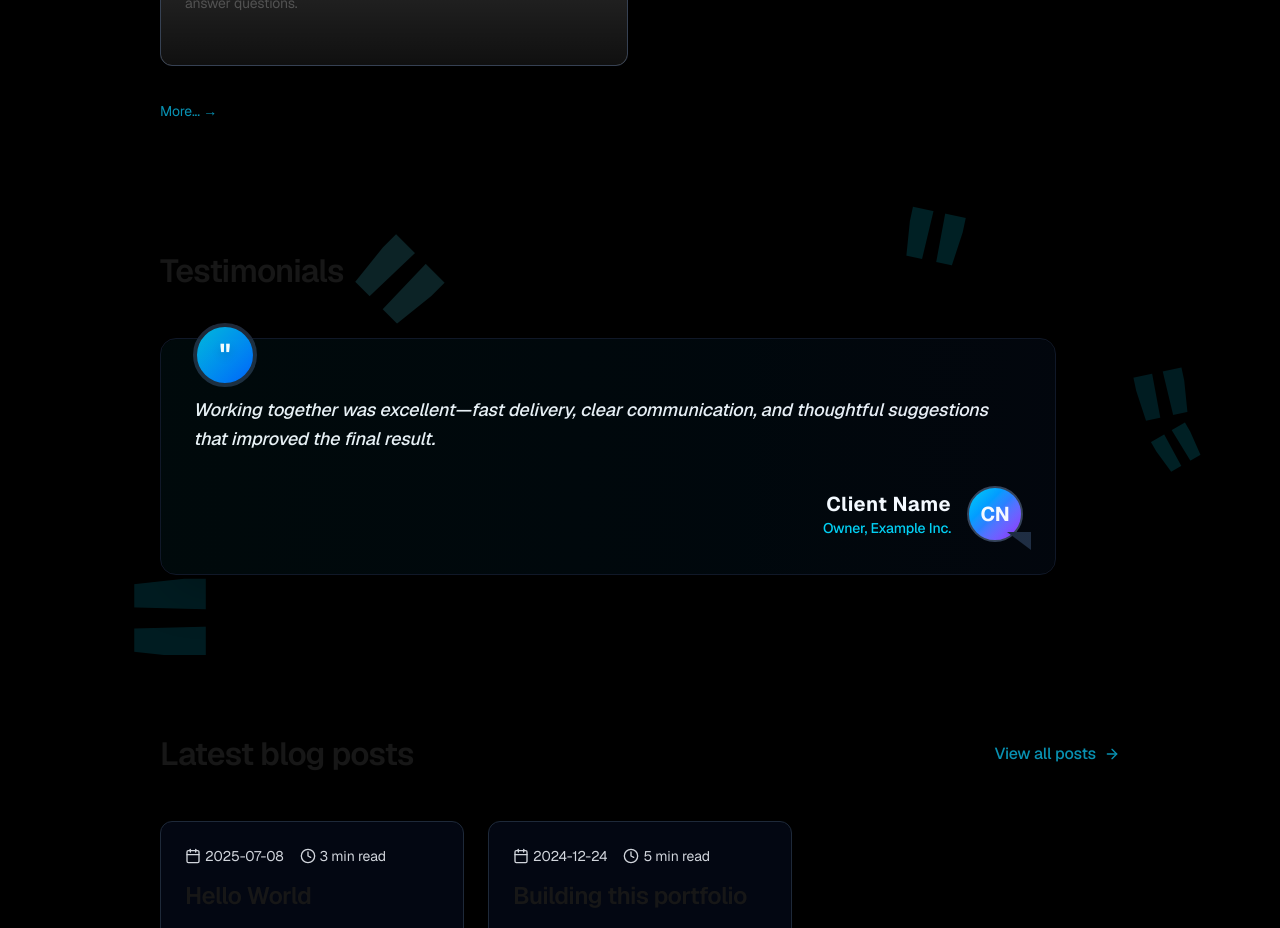
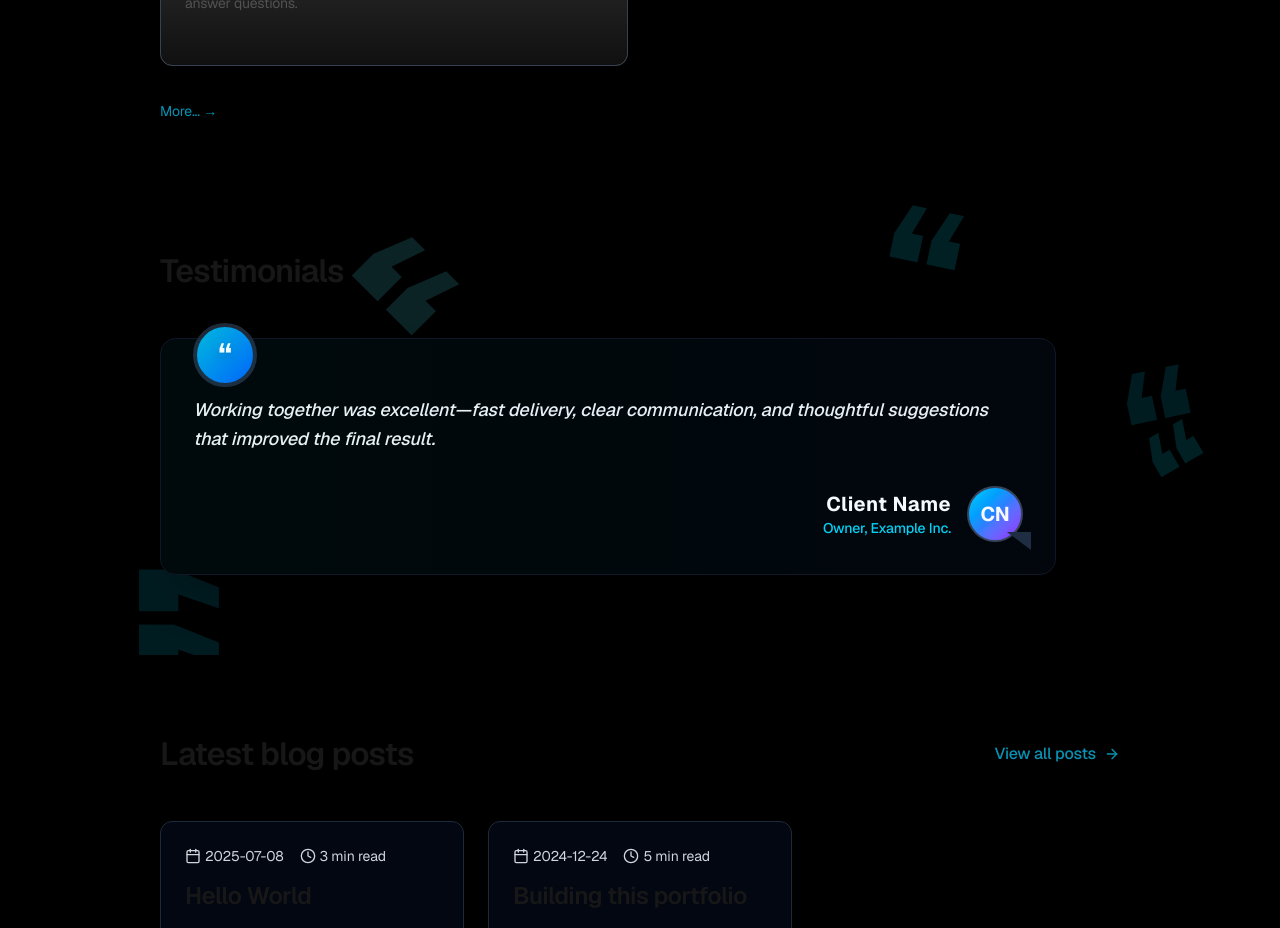
Before and after one commit to omjamnekar/om-jamnekar, a Next.js app: page / in a window 1280 px wide. Shown: the part 3740-4668 px from the top of the page. Built offline with nearby package versions, Linux system fonts and the light colour scheme; grey boxes are pictures that could not be loaded.

Commit message:
Fix: one issue in components section resolved

```diff
--- a/src/components/HeroCard.tsx
+++ b/src/components/HeroCard.tsx
@@ -1,6 +1,6 @@
 import Container from "@/components/Container";
 import { site } from "@/data/site";
-import { Mail, Github, Linkedin, Instagram, MapPin } from "lucide-react";
+import { Mail, Github, Instagram, MapPin } from "lucide-react";
 
 export default function HeroCard() {
   return (
@@ -18,7 +18,7 @@ export default function HeroCard() {
               </p>
 
               <p className="text-gray-300 leading-relaxed max-w-2xl">
-                I'm 16-year-old {site.title}. I have been programming for more than 6 years. I create professional websites.
+                I&apos;m 16-year-old {site.title}. I have been programming for more than 6 years. I create professional websites.
               </p>
             </div>
 
--- a/src/components/Testimonials.tsx
+++ b/src/components/Testimonials.tsx
@@ -9,11 +9,11 @@ export default function Testimonials() {
     <section className="py-20 relative overflow-hidden">
       {/* Background Quote Icons */}
       <div className="absolute inset-0 pointer-events-none">
-        <div className="absolute top-32 right-20 text-cyan-500/15 text-[10rem] font-bold transform -rotate-12">"</div>
-        <div className="absolute bottom-40 left-1/4 text-cyan-300/15 text-[14rem] font-bold transform rotate-45">"</div>
-        <div className="absolute bottom-20 right-16 text-cyan-400/15 text-[8rem] font-bold transform -rotate-30">"</div>
-        <div className="absolute top-1/2 left-16 text-cyan-500/15 text-[16rem] font-bold transform rotate-90">"</div>
-        <div className="absolute bottom-60 right-1/4 text-cyan-400/15 text-[11rem] font-bold transform rotate-12">"</div>
+        <div className="absolute top-32 right-20 text-cyan-500/15 text-[10rem] font-bold transform -rotate-12">&ldquo;</div>
+        <div className="absolute bottom-40 left-1/4 text-cyan-300/15 text-[14rem] font-bold transform rotate-45">&ldquo;</div>
+        <div className="absolute bottom-20 right-16 text-cyan-400/15 text-[8rem] font-bold transform -rotate-30">&ldquo;</div>
+        <div className="absolute top-1/2 left-16 text-cyan-500/15 text-[16rem] font-bold transform rotate-90">&ldquo;</div>
+        <div className="absolute bottom-60 right-1/4 text-cyan-400/15 text-[11rem] font-bold transform rotate-12">&ldquo;</div>
       </div>
 
       <Container>
@@ -28,7 +28,7 @@ export default function Testimonials() {
               <div className="relative bg-black border border-gray-900 rounded-2xl p-8 max-w-4xl shadow-2xl hover:shadow-cyan-500/10 transition-all duration-300 hover:border-cyan-500/30">
                 {/* Enhanced quote mark with glow effect */}
                 <div className="absolute -top-4 left-8 w-16 h-16 bg-gradient-to-br from-cyan-500 to-blue-600 rounded-full flex items-center justify-center border-4 border-gray-800 shadow-lg hover:scale-110 transition-transform duration-300">
-                  <span className="text-white text-3xl font-bold drop-shadow-lg">"</span>
+                  <span className="text-white text-3xl font-bold drop-shadow-lg">&ldquo;</span>
                 </div>
 
                 {/* Testimonial content with better styling */}
```
